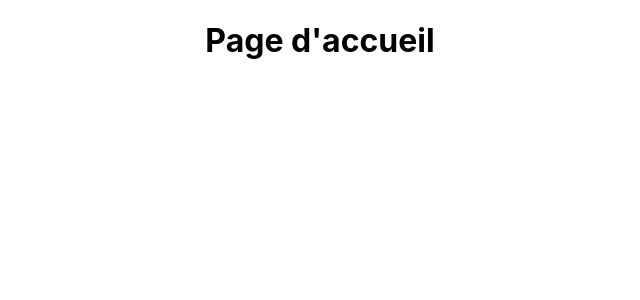
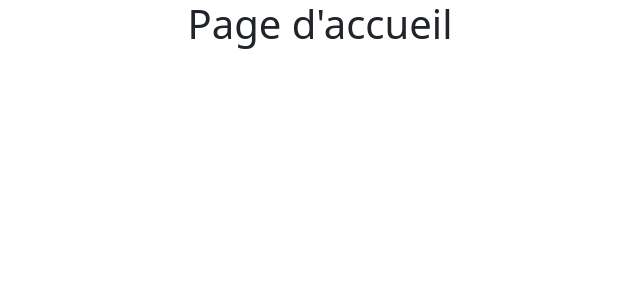
Before and after one commit to cnini/estiam-frontend, a React (Create React App) app in the folder tp/tp-01/: page / in a window 1280 px wide. Shown: the top 300 px of the page, without its empty margins (320-960 px from the left). Built offline with nearby package versions, Linux system fonts and the light colour scheme.

Commit message:
Corrections + début bootstrap

```diff
--- a/tp/tp-01/package.json
+++ b/tp/tp-01/package.json
@@ -6,7 +6,9 @@
     "@testing-library/jest-dom": "^5.16.5",
     "@testing-library/react": "^13.4.0",
     "@testing-library/user-event": "^13.5.0",
+    "bootstrap": "^5.2.2",
     "react": "^18.2.0",
+    "react-bootstrap": "^2.5.0",
     "react-dom": "^18.2.0",
     "react-router-dom": "^6.4.2",
     "react-scripts": "5.0.1",
--- a/tp/tp-01/src/App.js
+++ b/tp/tp-01/src/App.js
@@ -1,6 +1,12 @@
 import { BrowserRouter as Router, Routes, Route, Outlet } from 'react-router-dom';
 
 import './App.css';
+
+// Importation de Bootstrap
+import 'bootstrap/dist/css/bootstrap.min.css';
+
+// Importation depuis react-bootstrap
+import Container from 'react-bootstrap/Container';
 
 // Importation des routes
 import Home from './routes/Home';
@@ -27,11 +33,12 @@
             <Route path="tache/:id" element={<Task />} />
           </Route>
         </Routes>
+      </Router>
 
+      <Container>
         {/* Afficher le contenu de notre page */}
         <Outlet />
-
-      </Router>
+      </Container>
     </div>
   );
 }
--- a/tp/tp-01/src/routes/Home.js
+++ b/tp/tp-01/src/routes/Home.js
@@ -1,5 +1,7 @@
 export default function Home() {
     return (
-      <h1>Page d'accueil</h1>
+      <section className="container">
+        <h1>Page d'accueil</h1>
+      </section>
     )
 }
```
Also changed, not shown: 1 other file (tests, documents, lock files or other folders).
